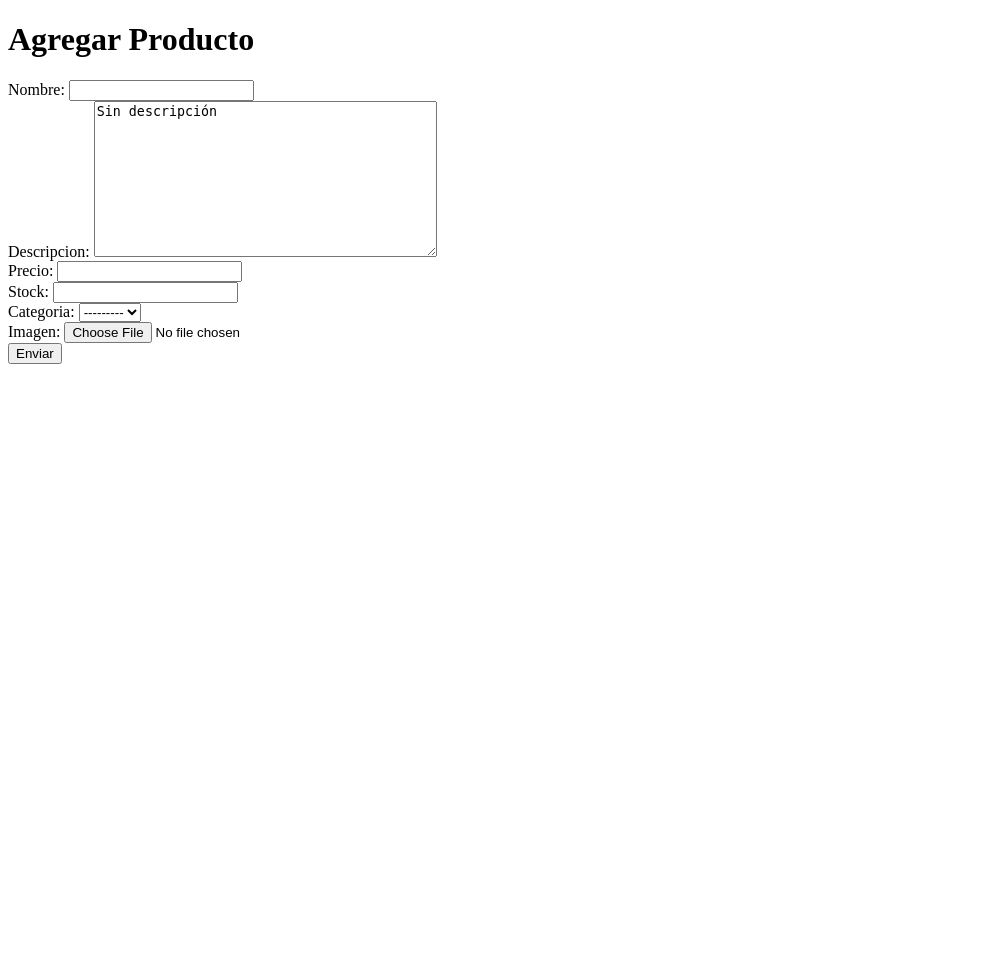
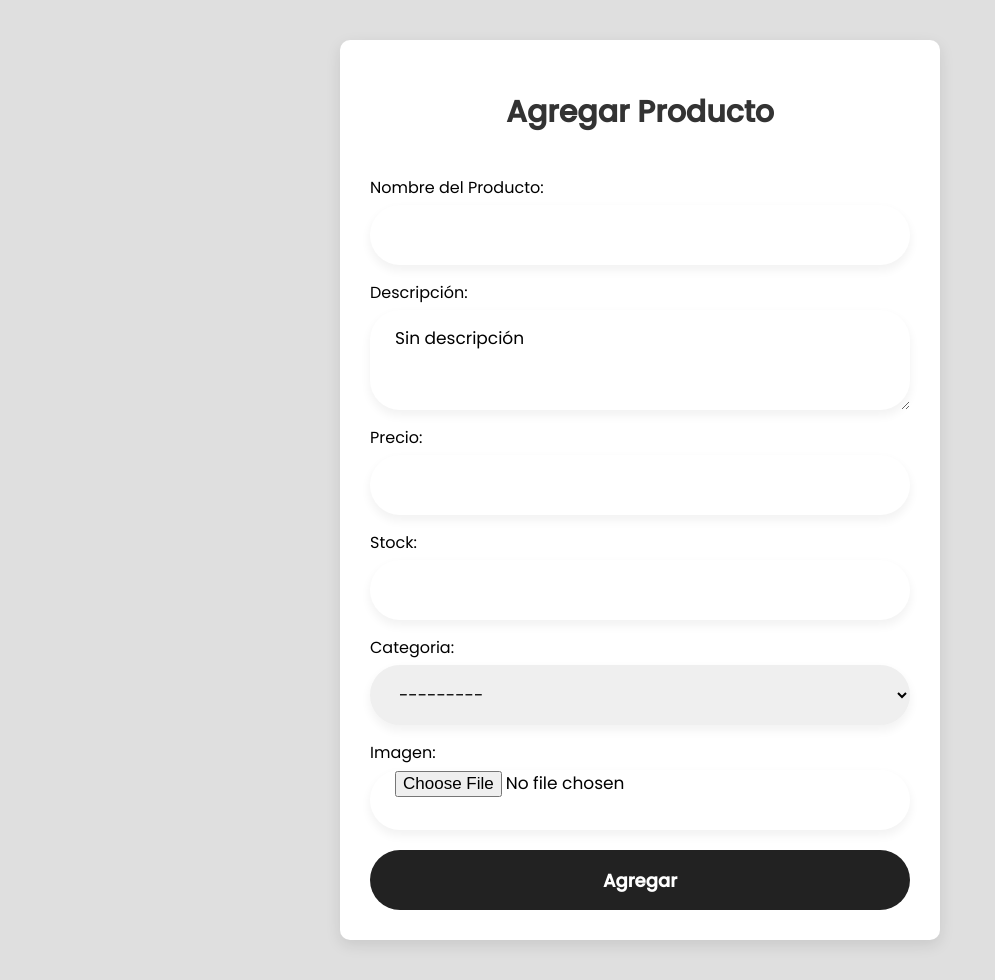
Before and after one commit to Naacho-mp/backend_tienda, a Django app: page /agregar_producto/ in a window 1280 px wide. Shown: the whole page, without its empty margins (0-995 px from the left). Before the commit the page ends 364 px from the top, so only its background shows below. Run offline with Django 5.2, Linux system fonts and the light colour scheme; the visitor is signed in with stand-in values (Sample User, id 1); data that the repository does not hold is empty.

Commit message:
cambios css agregar prod y actualizar, y sus validaciones

```diff
--- a/backend/carrito/templates/carrito/ver_carrito.html
+++ b/backend/carrito/templates/carrito/ver_carrito.html
@@ -24,18 +24,16 @@
         <table class="table table-bordered">
             <thead>
                 <tr>
-                    <th>ID</th>
                     <th>Producto</th>
                     <th>Precio</th>
                     <th>Cantidad</th>
                     <th>Subtotal</th>
-                    <th>Eliminar</th>
+                    <th>Quitar</th>
                 </tr>
             </thead>
             <tbody>
                 {% for item in carrito %}
                     <tr>
-                        <td>{{ item.producto.id }}</td>
                         <td>{{ item.producto.nombre }}</td>
                         <td>${{ item.producto.precio }}</td>
                         <td>{{ item.cantidad }}</td>
@@ -43,7 +41,7 @@
                         <td>
                             <form method="post" action="{% url 'eliminar_del_carrito' item.producto.id %}">
                                 {% csrf_token %}
-                                <button class="btn btn-danger btn-sm">Eliminar</button>
+                                <button class="btn btn-danger btn-sm">Quitar</button>
                             </form>
                         </td>
                     </tr>
--- /dev/null
+++ b/backend/static/Css/styleAgregarProducto.css
@@ -0,0 +1,126 @@
+@import url('https://fonts.googleapis.com/css2?family=Poppins:wght@400;500&display=swap');
+
+* {
+    margin: 0;
+    padding: 0;
+    box-sizing: border-box;
+    font-family: 'Poppins', sans-serif;
+}
+
+body {
+    display: flex;
+    justify-content: center;
+    align-items: center;
+    min-height: 100vh;
+    background: #dfdfdf;
+}
+
+/* Contenedor general idéntico al form */
+.form-box {
+    margin-top: 40px;
+    margin-bottom: 40px;
+    overflow-wrap: break-word;
+    word-break: break-word;
+    display: flex;
+    justify-content: center;
+    flex-direction: column;
+    width: 600px;
+    height: auto;
+    padding: 30px;
+    background: #fff;
+    border-radius: 10px;
+    box-shadow: 0 5px 15px rgba(0,0,0,0.1);
+}
+
+/* Encabezado del formulario */
+.form-header {
+    text-align: center;
+    margin: 20px 0 40px 0;
+}
+
+.form-header header {
+    color: #333;
+    font-size: 30px;
+    font-weight: 600;
+}
+
+
+form p {
+    margin-bottom: 15px;
+}
+
+input[type="text"],
+input[type="password"],
+input[type="number"],
+input[type="file"],
+textarea,
+select {
+    width: 100%;
+    height: 60px;
+    font-size: 17px;
+    padding: 0 25px;
+    margin-top: 5px;
+    border-radius: 30px;
+    border: none;
+    box-shadow: 0px 5px 10px 1px rgba(0,0,0,0.05);
+    outline: none;
+    transition: .3s;
+    display: block;
+    box-sizing: border-box;
+}
+
+/* Ajuste especial para textarea para que tenga más altura */
+textarea {
+    height: 100px;
+    padding-top: 15px;
+    resize: vertical;
+}
+
+/* Inputs al enfocar */
+input[type="text"]:focus,
+input[type="password"]:focus,
+input[type="number"]:focus,
+input[type="file"]:focus,
+textarea:focus,
+select:focus {
+    width: 105%;
+}
+
+/* Placeholder */
+::placeholder {
+    font-weight: 500;
+    color: #222;
+}
+
+/* Botón de enviar igual que en form */
+.input-submit {
+    position: relative;
+    margin-top: 20px;
+}
+
+.submit-btn {
+    width: 100%;
+    height: 60px;
+    background: #222;
+    border: none;
+    border-radius: 30px;
+    cursor: pointer;
+    color: #fff;
+    font-size: 18px;
+    font-weight: 600;
+    transition: .3s;
+}
+
+.submit-btn:hover {
+    background: #444;
+}
+
+/* Enlaces dentro del formulario */
+a {
+    text-decoration: none;
+    color: inherit;
+}
+
+a:hover {
+    text-decoration: underline;
+}
--- a/backend/static/Css/styleLogin.css
+++ b/backend/static/Css/styleLogin.css
@@ -38,7 +38,6 @@ body {
     font-weight: 600;
 }
 
-/* Estilo a inputs sin necesidad de clases */
 input[type="text"],
 input[type="password"] {
     width: 100%;
@@ -58,12 +57,10 @@ input[type="password"]:focus {
     width: 105%;
 }
 
-/* Estilo para los párrafos que Django pone alrededor */
 form p {
     margin-bottom: 15px;
 }
 
-/* Placeholder opcional si quieres que se vea más bonito */
 ::placeholder {
     font-weight: 500;
     color: #222;
--- a/backend/tienda/templates/tienda/agregar_producto.html
+++ b/backend/tienda/templates/tienda/agregar_producto.html
@@ -1,28 +1,49 @@
 <!DOCTYPE html>
 <html lang="en">
+{% load static %}
 <head>
-    <meta charset="UTF-8">
-    <meta name="viewport" content="width=device-width, initial-scale=1.0">
+    <meta charset="UTF-8" />
+    <meta name="viewport" content="width=device-width, initial-scale=1" />
     <title>Agregar Producto</title>
+    <link rel="stylesheet" href="{% static 'css/styleAgregarProducto.css' %}">
 </head>
+<body>
 {% if user.is_authenticated %}
-    <body>
-        <h1>Agregar Producto</h1>
+    <div class="form-box">
+        <div class="form-header">
+            <header>Agregar Producto</header>
+        </div>
 
         <form method="POST" enctype="multipart/form-data">
-            <table>
-                {{producto_form}}
-            </table>
-            <button type="submit">Enviar</button>
             {% csrf_token %}
+            <div>
+                {{ producto_form.as_p }}
+            </div>
+
+            <div class="input-submit">
+                <button type="submit" class="submit-btn">Agregar</button>
+            </div>
         </form>
-    </body>
-{% else %}
-        <p>
-            Usted no ha iniciado Sesión
-            </br>
-            <a href = "{% url 'login' %}">Iniciar Sesión</a>
-        </p>
+    </div>
+
+<!-- Alertas excepciones -->
+    {% if messages %}
+
+        {% for message in messages %}
+        <script>
+            alert("{{ message|escapejs }}");
+        </script>
+        {% endfor %}
 
     {% endif %}
+
+
+{% else %}
+    <p style="text-align: center; margin-top: 50px;">
+        Usted no ha iniciado Sesión
+        <br />
+        <a href="{% url 'login' %}">Iniciar Sesión</a>
+    </p>
+{% endif %}
+</body>
 </html>
--- a/backend/tienda/templates/tienda/ver_producto.html
+++ b/backend/tienda/templates/tienda/ver_producto.html
@@ -1,9 +1,11 @@
 <!DOCTYPE html>
 <html lang="en">
+{% load static %}
 <head>
     <meta charset="UTF-8">
     <meta name="viewport" content="width=device-width, initial-scale=1.0">
     <title>Ver Producto Detallado</title>
+    <link rel="stylesheet" href="{% static 'css/styleVerProducto.css' %}">
     <link href="https://cdn.jsdelivr.net/npm/bootstrap@5.1.3/dist/css/bootstrap.min.css" rel="stylesheet">
     <style>
         .img-producto {
@@ -61,6 +63,7 @@
             </div>
         </div>
 
+        <!-- Alertas excepciones -->
         {% if messages %}
 
             {% for message in messages %}
--- a/backend/tienda/views.py
+++ b/backend/tienda/views.py
@@ -4,7 +4,7 @@ from tienda.forms import ProductoForm, CategoriaForm
 from django.forms import modelform_factory
 from django.core.paginator import Paginator
 from django.views.decorators.http import require_POST
-
+from django.contrib import messages
 
 ProductoForm = modelform_factory(Producto, exclude=[])
 CategoriaForm = modelform_factory(Categoria, exclude=[])
@@ -32,36 +32,57 @@ def ver_producto(request, producto_id):
 
 
 
+from django.shortcuts import render, redirect
+from django.contrib import messages
+from .models import Producto
+from .forms import ProductoForm
+
 def agregar_producto(request):
     if request.method == 'POST':
         producto_form = ProductoForm(request.POST, request.FILES)
 
         if producto_form.is_valid():
-            producto_form.save()
-            return redirect('mostrar_productos')
+            precio = producto_form.cleaned_data.get('precio')
+            stock = producto_form.cleaned_data.get('stock')
 
+            if precio< 0 or stock < 0:
+                messages.error(request, "Error: el precio y el stock deben ser positivos.")
+            else:
+                producto_form.save()
+                messages.success(request, "¡Producto Agregado exitosamente!")
+                return redirect('mostrar_productos')
+        else:
+            messages.error(request, "Formulario inválido. Verifica los datos.")
     else:
         producto_form = ProductoForm()
 
-    data = {'producto_form':producto_form}
-    return render(request, "tienda/agregar_producto.html", data)
+    return render(request, "tienda/agregar_producto.html", {'producto_form': producto_form})
+
 
 
 def actualizar_producto(request, producto_id):
-    producto = Producto.objects.get(id=producto_id)
+    producto = get_object_or_404(Producto, id=producto_id)
 
     if request.method == 'POST':
         producto_form = ProductoForm(request.POST, request.FILES, instance=producto)
 
         if producto_form.is_valid():
-            producto_form.save()
-            return redirect('mostrar_productos')
+            precio = producto_form.cleaned_data.get('precio')
+            stock = producto_form.cleaned_data.get('stock')
 
+            if precio < 0 or stock < 0:
+                messages.error(request, "Error: el precio y el stock deben ser positivos.")
+
+            else:
+                producto_form.save()
+                messages.success(request, "¡Producto Actualizado exitosamente!")
+                return redirect('mostrar_productos')
     else:
         producto_form = ProductoForm(instance=producto)
 
     data = {'producto_form': producto_form}
     return render(request, 'tienda/actualizar_producto.html', data)
+
 
 def eliminar_producto(request, producto_id):
     producto = get_object_or_404(Producto, pk=producto_id)
```
Also changed, not shown: backend/static/Css/styleVerProducto.css (added, +114 -0 lines), backend/tienda/templates/tienda/actualizar_producto.html (+35 -19 lines), backend/tienda/templates/tienda/mostrar_productos.html (+28 -17 lines), backend/media/mostrar_productos/1741626874848-1d2c91ff20c40d9884acbc220c4f37f565fbe093_f1ecf209_thumbnail_51.jpeg (added).
